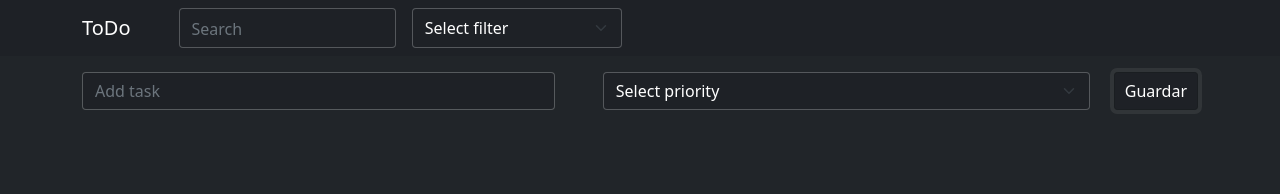
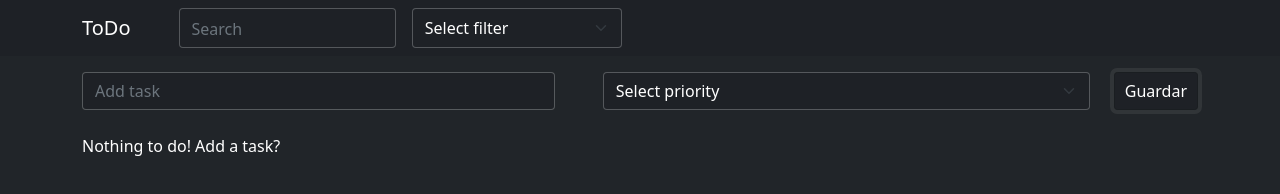
Before and after one commit to alefernandez612/practicasToDo_p2, a plain HTML site: page pages/index.html in a window 1280 px wide. Both pictures are taken after typing "Sample" into the empty fields and a click on the button "Guardar". Drawn offline with nearby package versions, Linux system fonts and the light colour scheme.

Commit message:
Añadidos detalles menores.

```diff
--- a/js/task.service.js
+++ b/js/task.service.js
@@ -13,8 +13,11 @@ class TaskService {
         localStorage.setItem('tasks', JSON.stringify(tasks));
     }
     add(task) {
-        this.tasks.push(new Task(task));
-        this._commit(this.tasks);
+        if (task.title !== '' && task.priority !== '') {
+            this.tasks.push(new Task(task));
+            this._commit(this.tasks);
+        }
+
     }
     edit(id, _task) {
         this.tasks = this.tasks.map((task) =>
--- a/js/task.view.js
+++ b/js/task.view.js
@@ -47,6 +47,11 @@ class TaskView {
         while (this.ulTasks.firstChild) {
             this.ulTasks.removeChild(this.ulTasks.firstChild);
         }
+        if (tasks.length === 0) {
+            const p = this.createElement('p');
+            p.textContent = 'Nothing to do! Add a task?';
+            this.ulTasks.append(p);
+        } else {
             tasks.forEach((task) => {
                 const li = this.createElement({
                     tag: 'li',
@@ -111,6 +116,7 @@ class TaskView {
                 this.ulTasks.appendChild(li);
             });
         }
+    }
     bindImportantTask(handler) {
         this.ulTasks.addEventListener('click', (event) => {
             if (event.target.id === 'important') {
@@ -130,7 +136,7 @@ class TaskView {
     bindAddTask(handler) {
         this.form.addEventListener('submit', (event) => {
             event.preventDefault();
-            if (this._taskName !== '' && this._selectPriorityValue !== '') {
+            if (this._taskName) {
                 handler({
                     title: this._taskName,
                     priority: this._selectPriorityValue,
--- a/pages/index.html
+++ b/pages/index.html
@@ -18,7 +18,7 @@
             <a class="navbar-brand me-5" href="index.html">ToDo</a>
             <form class="d-flex">
                 <input class="form-control pe-5 my-2 my-md-0 me-3 pt-2" type="search" id="search" placeholder="Search" aria-label="Search">
-                <select class="form-select my-2 my-md-0 me-md-4" id="selectFilter" aria-label="Select filter">
+                <select class="form-select d-flex flex-row my-2 my-md-0 me-md-4" id="selectFilter" aria-label="Select filter">
                     <option selected value="">Select filter</option>
                     <option value="important">Important</option>
                     <option value="complete">Complete</option>
```
Lines whose indentation alone changed are shown as unchanged.
